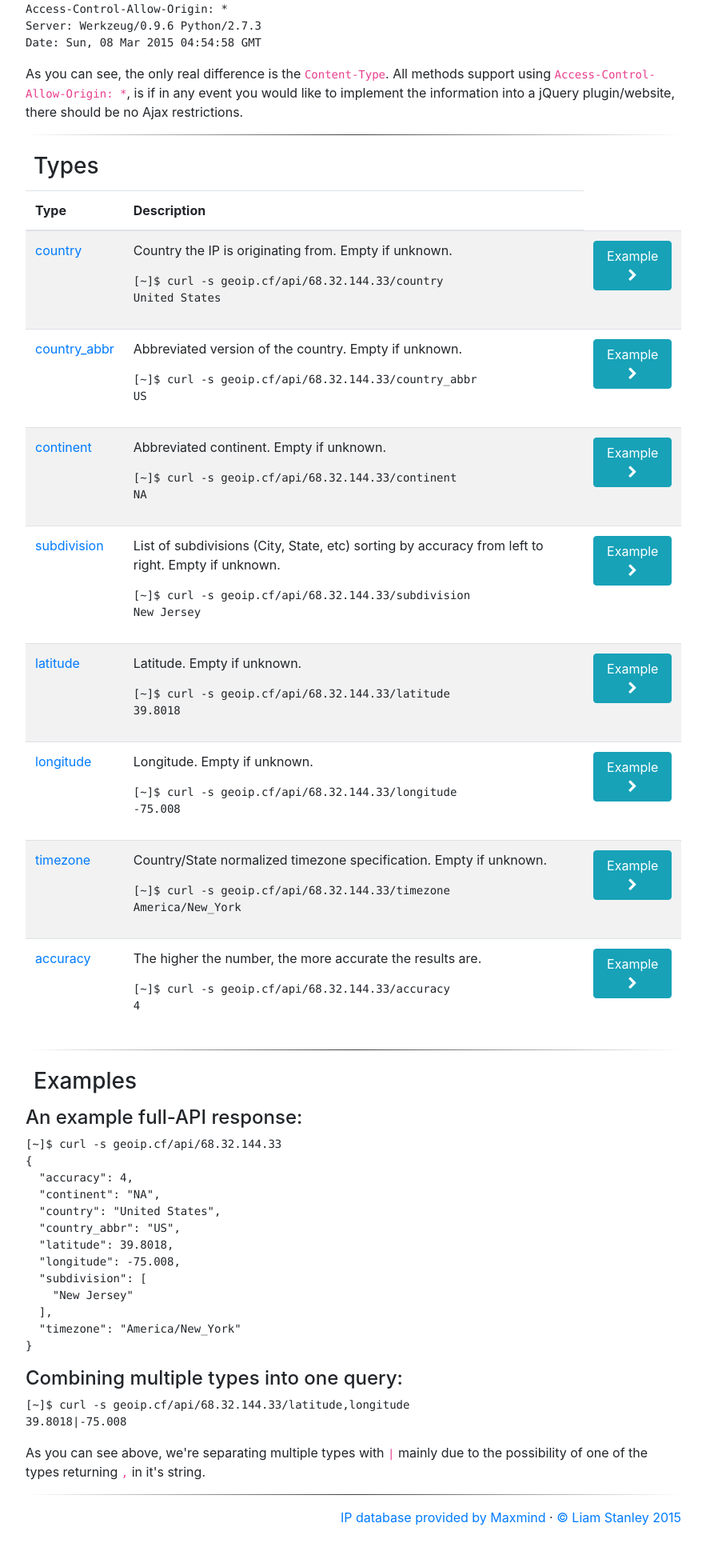
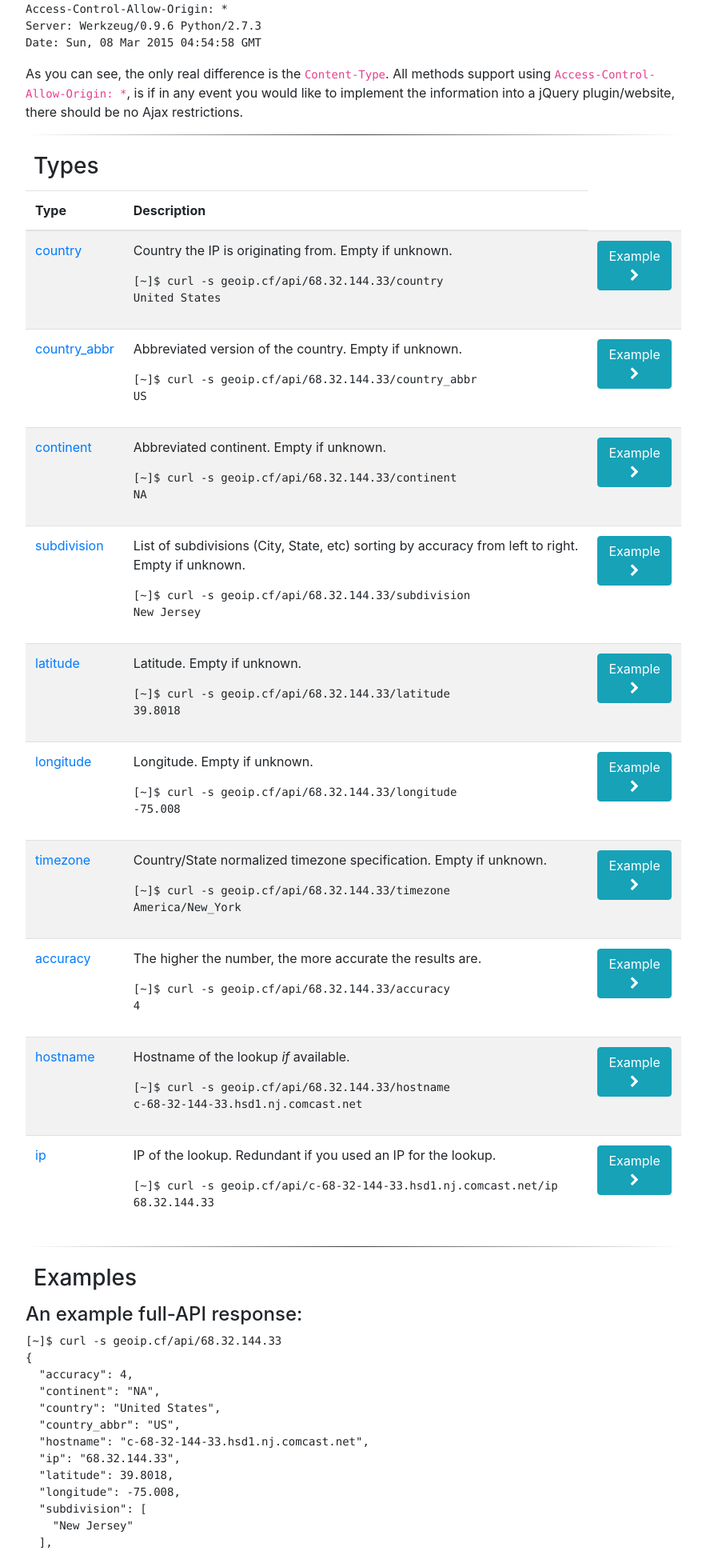
Before and after one commit to lrstanley/geoip, a Flask app: page / in a window 1280 px wide. Shown: the part 897-2836 px from the top of the page at 80% size, without its empty margins (198-1081 px from the left). Before the commit the page ends 2804 px from the top, so only its background shows below. Run offline with Flask 2, Linux system fonts and the light colour scheme; data that the repository does not hold is empty; some libraries are stand-ins or nearby versions.

Commit message:
Add hostname/ip to the api

```diff
--- a/app.py
+++ b/app.py
@@ -132,7 +132,9 @@ def results(match):
         'latitude': latitude,
         'longitude': longitude,
         'timezone': timezone,
-        'accuracy': accuracy
+        'accuracy': accuracy,
+        'ip': match.ip,
+        'hostname': socket.getfqdn(match.ip)
     }
     return data
 
--- a/templates/docs.html
+++ b/templates/docs.html
@@ -162,6 +162,28 @@ America/New_York
               </td>
               <td><a class="btn btn-xs btn-info" href="/api/{{ query }}/accuracy" target="_blank">Example <i class="fa fa-chevron-right"></i></a></td>
             </tr>
+            <tr>
+              <td id="hostname"><a href="#hostname">hostname</a></td>
+              <td>
+                <p>Hostname of the lookup <i>if</i> available.</p>
+<pre>
+[~]$ curl -s geoip.cf/api/68.32.144.33/hostname
+c-68-32-144-33.hsd1.nj.comcast.net
+</pre>
+              </td>
+              <td><a class="btn btn-xs btn-info" href="/api/{{ query }}/hostname" target="_blank">Example <i class="fa fa-chevron-right"></i></a></td>
+            </tr>
+            <tr>
+              <td id="ip"><a href="#ip">ip</a></td>
+              <td>
+                <p>IP of the lookup. Redundant if you used an IP for the lookup.</p>
+<pre>
+[~]$ curl -s geoip.cf/api/c-68-32-144-33.hsd1.nj.comcast.net/ip
+68.32.144.33
+</pre>
+              </td>
+              <td><a class="btn btn-xs btn-info" href="/api/{{ query }}/ip" target="_blank">Example <i class="fa fa-chevron-right"></i></a></td>
+            </tr>
           </tbody>
         </table>
       </div>
@@ -180,6 +202,8 @@ America/New_York
   "continent": "NA",
   "country": "United States",
   "country_abbr": "US",
+  "hostname": "c-68-32-144-33.hsd1.nj.comcast.net",
+  "ip": "68.32.144.33",
   "latitude": 39.8018,
   "longitude": -75.008,
   "subdivision": [
```
